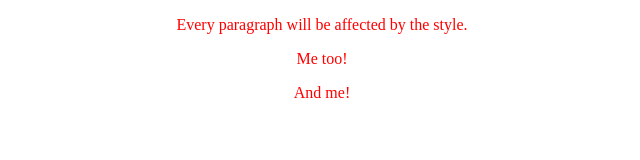
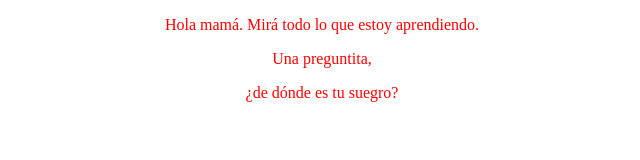
Before and after one commit to chipirosky-bot/mi-primerita-web.github.io, a plain HTML site: page index.html in a window 1280 px wide. Shown: the whole page, without its empty margins (318-958 px from the left). Drawn offline with Linux system fonts and the light colour scheme.

Commit message:
Update index.html

```diff
--- a/index.html
+++ b/index.html
@@ -10,9 +10,9 @@ p {
 </head>
 <body>
 
-<p>Every paragraph will be affected by the style.</p>
-<p id="para1">Me too!</p>
-<p>And me!</p>
+<p>Hola mamá. Mirá todo lo que estoy aprendiendo.</p>
+<p id="para1">Una preguntita,</p>
+<p>¿de dónde es tu suegro?</p>
 
 </body>
 </html>
```
